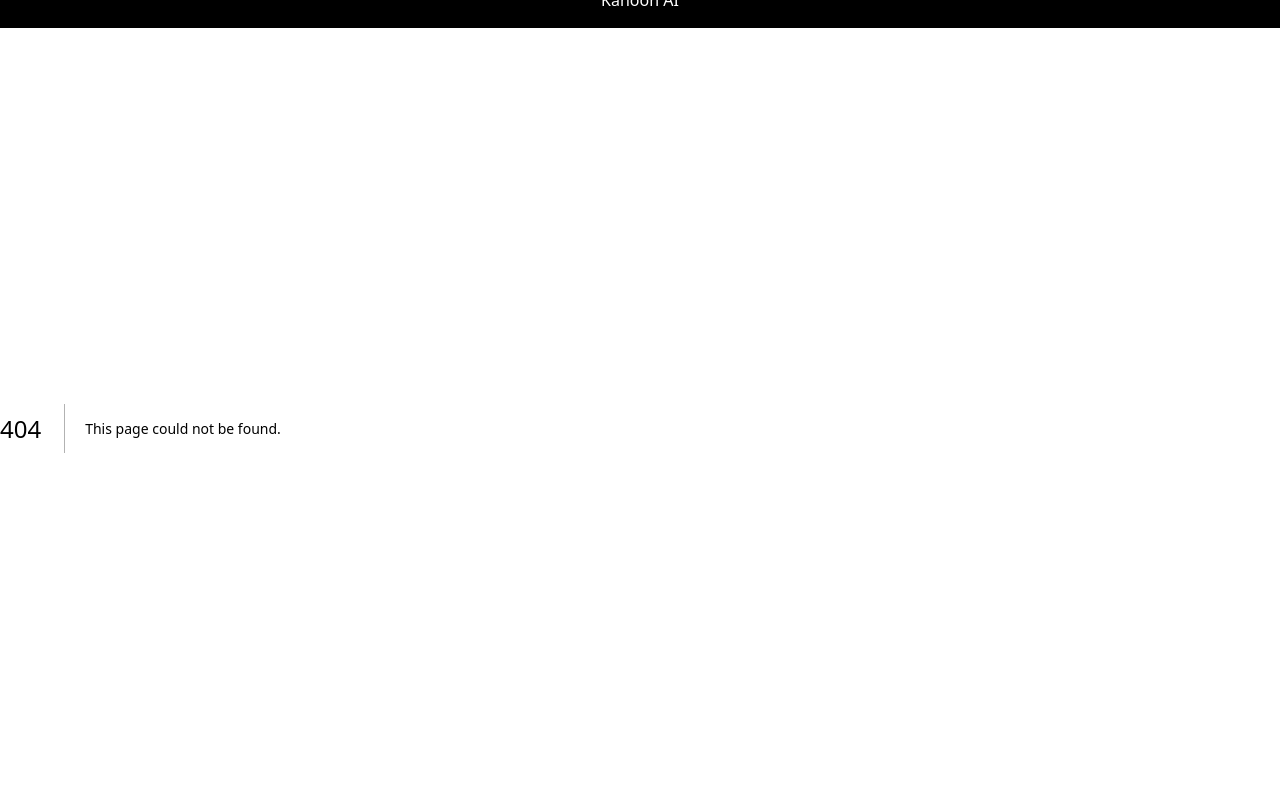
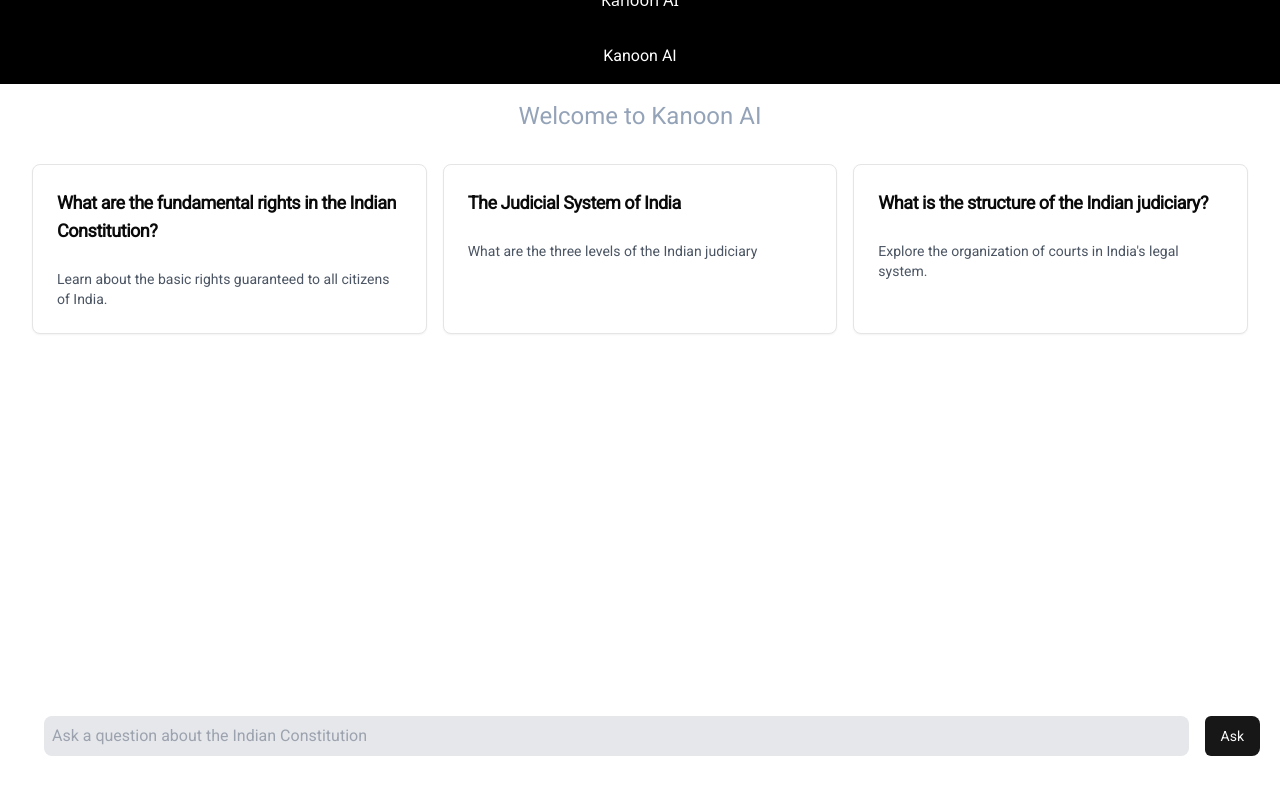
Before and after one commit to Aniket1026/kanoon-ai, a Next.js app in the folder frontend/: page /chat in a window 1280 px wide. Before the commit this address had no page. Shown: the top 794 px of the page. Built offline with nearby package versions, Linux system fonts and the light colour scheme.

Commit message:
chore : moved home page to chat folder

```diff
--- /dev/null
+++ b/frontend/src/app/chat/layout.tsx
@@ -0,0 +1,21 @@
+import { ReactNode } from 'react';
+import Header from '../../components/Header';
+import '../globals.css';
+import { Roboto } from 'next/font/google';
+
+const roboto = Roboto({
+    weight: '400',
+    subsets: ['latin'],
+    display: 'swap',
+});
+
+export default function ChatLayout({ children }: { children: ReactNode }) {
+    return (
+        <div className={`flex flex-col justify-center items-center h-screen ${roboto.className}`}>
+            <Header />
+            <main className="w-full flex flex-grow">
+                {children}
+            </main>
+        </div>
+    );
+}
--- /dev/null
+++ b/frontend/src/app/chat/page.tsx
@@ -0,0 +1,11 @@
+import { Button } from '@/components/ui/button';
+import QuestionForm from '../../components/QuestionForm';
+
+export default function HomePage() {
+    return (
+        <div className="p-4 flex flex-col items-center justify-between  min-w-full">
+            <h1 className="text-2xl mb-4 font-light text-slate-400">Welcome to Kanoon AI</h1>
+            <QuestionForm />
+        </div>
+    );
+}
```
